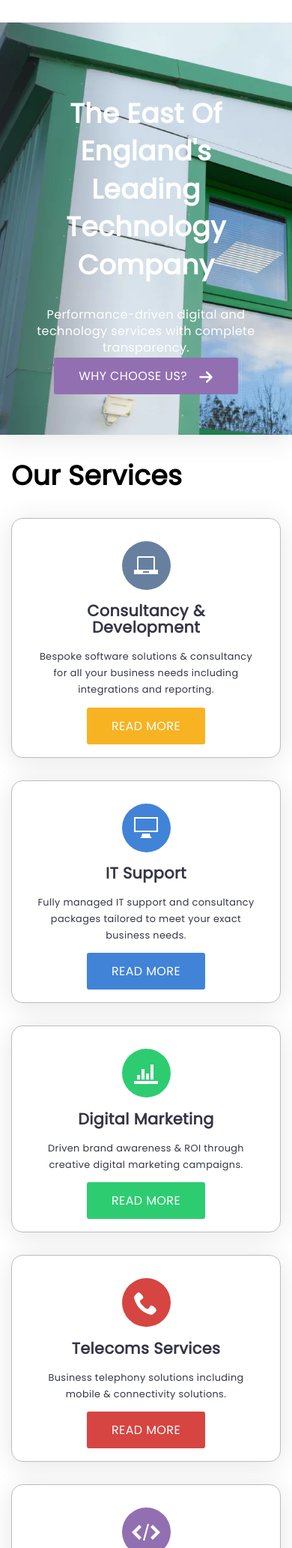
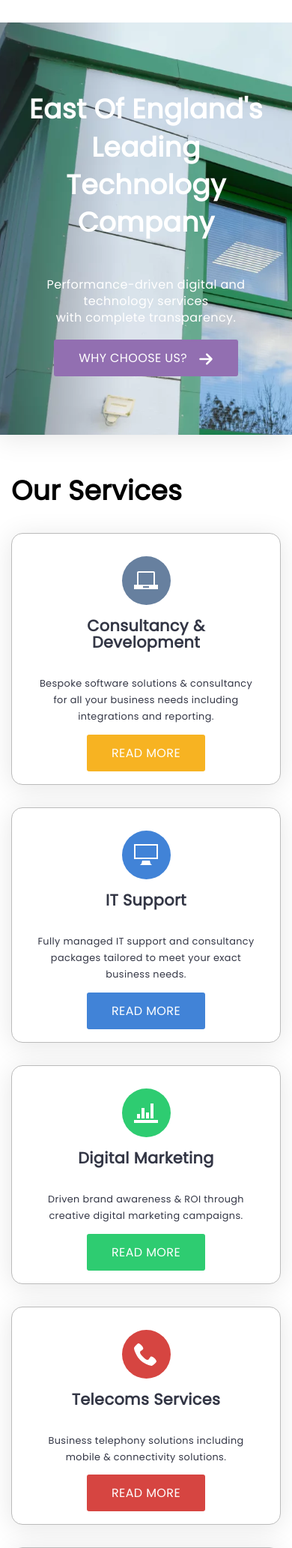
Before and after one commit to Rootytootyfrooty/NetMatters-SCS-Assessment1, a PHP site: page / in a window 390 px wide; the page is wider, and only the part inside the window is pictured. Shown: the part 188-2253 px from the top of that part at 75% size. Run offline with PHP 8.4, Linux system fonts and the light colour scheme.

Commit message:
Services gridbox and layout
I've added more to the our services section's grid, including the view our work buttons. Fiddles with some more of the layout and spacing on the first breakpoint.

```diff
--- a/SCSS/layout/_carousel.scss
+++ b/SCSS/layout/_carousel.scss
@@ -14,6 +14,7 @@
     align-items: center;
     gap: 20px;
     background-image: url("../img/netmattersbuilding.png");
+    background-blend-mode: darken;
     background-size: cover;
     background-repeat: no-repeat;
     background-attachment: inherit;
--- a/SCSS/layout/_services.scss
+++ b/SCSS/layout/_services.scss
@@ -1,3 +1,6 @@
+.vowg1 {
+  grid-area: vowg1;
+}
 .con {
   grid-area: con;
 }
@@ -24,9 +27,10 @@
       .our-services {
         display: grid;
         grid-template-columns: 1fr 1fr;
-        grid-template-rows: repeat(5, 1fr);
+        grid-template-rows: 0.1fr repeat(5, 1fr);
         gap: 20px;
         grid-template-areas:
+        " . vowg1"
         "con con"
         "sup sup"
         "mar mar"
@@ -34,3 +38,27 @@
         "sec tra";
       }
     }
+
+.vow1 {
+  display: none;
+}
+@include sm {
+    .h2up {
+      margin-bottom: 0;
+    }
+    .vow1 {
+      display: inline-block;
+      float: right;
+      h3 {
+        margin-top: 0;
+        margin-bottom: 0;
+        font-size: 2.25rem;
+      }
+    }
+    .vow2 {
+      display: none;
+    }
+    .our-services {
+      padding-bottom: 50px;
+    }
+  }
--- a/SCSS/layout/_welcome.scss
+++ b/SCSS/layout/_welcome.scss
@@ -2,6 +2,8 @@
 .about {
     background-color: $bg-midnight;
     color: white;
+    padding-top: 50px;
+    padding-bottom: 50px;
 }
 .about a {
     color: $bg-white;
@@ -17,7 +19,7 @@
 
 .btn-wel {
     display: flex;
-    justify-content: space-evenly;
+    justify-content: left;
     width: 1fr;
     > a {
         background-color: $wel-black;
@@ -30,6 +32,10 @@
     flex-basis: auto;
     padding-bottom: 2rem;
     font-size: 20px;
+    @include sm {
+        flex-direction: row;
+        justify-content: left;
+    }
 }
 .btn-gg {
     background-color: $gg-blue;
--- a/SCSS/themes/_fonts.scss
+++ b/SCSS/themes/_fonts.scss
@@ -12,6 +12,8 @@
 }
 p {
     line-height: 1.375rem;
+    padding-top: 1rem;
+    padding-bottom: 1rem;
 }
 .quote {
     font-size: 1.5rem;
@@ -19,12 +21,15 @@
 }
 .h2up {
     font-size: 2.25rem;
+    font-weight: 800;
+    font-family: inherit;
+    margin-top: 0;
+}
+.container-header p {
     font-weight: 600;
-    font-family: inherit;
 }
 .inline-title {
     display: inline-block;
-
 }
 .view {
     padding-left: 15px;
--- a/SCSS/themes/_icons.scss
+++ b/SCSS/themes/_icons.scss
@@ -8,6 +8,7 @@
     display: inline-block;
     width: 50px;
     height: 50px;
+    color: $orange;
 }
 
 //multi-use arrow
--- a/SCSS/utility/_containers.scss
+++ b/SCSS/utility/_containers.scss
@@ -7,3 +7,7 @@
         padding-bottom: 13px;
     }
 }
+.main {
+    padding-top: 50px;
+    padding-bottom: 50px;
+}
--- a/index.html
+++ b/index.html
@@ -8,6 +8,12 @@
         <link rel="stylesheet" href="CSS\styles.css">
         <link href="https://fonts.googleapis.com/css?family=Poppins" rel="stylesheet">
     </head>
+    <svg style="display:none;">
+        <symbol id="icon-star" viewBox="0 0 32 32">
+            <path d="M32 12.408l-11.056-1.607-4.944-10.018-4.944 10.018-11.056 1.607 8 7.798-1.889 11.011 9.889-5.199 9.889 5.199-1.889-11.011 8-7.798z"
+           fill="currentColor"/>
+        </symbol>
+    </svg>
     <body>
         <header class="container">
             <div class="container-header">
@@ -29,8 +35,8 @@
         <div class="carousel-1">
             <div class="container hero-img">
                 <div class="container">
-                    <h2 class="h2up">The East Of England's Leading Technology Company</h2>
-                    <p>Performance-driven digital and technology services with complete transparency.</p>
+                    <h2 class="h2up">East Of England's Leading Technology Company</h2>
+                    <p>Performance-driven digital and technology services <br> with complete transparency.</p>
                     <a href="#" class="btn btn-sm--design-purple">
                         Why Choose Us?
                         <img src="img/icons/SVG/arrow-wh.svg" alt="arrow icon" class="arrow" />
@@ -38,8 +44,15 @@
                 </div>
             </div>
         </div>
+        <div class="main">
             <h2 class="container-head h2up">Our Services</h2>
             <div class="container our-services">
+                <div class="vowg1">
+                    <a href="#" class="vow1">
+                        <h3 class="inline-title">View Our Work</h3>
+                        <img src="img/icons/SVG/arrow-bl.svg" alt="arrow icon" class="arrow" />
+                    </a>
+                </div>
                 <div class="services con">
                     <a href="#">
                         <div class="btn-big btn-big--dev-grey">
@@ -114,7 +127,8 @@
                 </div>
             </div>
             <div class="view">
-            <a href="#"><h3 class="inline-title">View Our Work</h3>
+                <a href="#" class="vow2">
+                    <h3 class="inline-title">View Our Work</h3>
                     <img src="img/icons/SVG/arrow-bl.svg" alt="arrow icon" class="arrow" />
                 </a>
             </div>
@@ -211,6 +225,7 @@
                 </a>
             </div>
             <div class="hidden">Carousel 3</div>
+        </div>
         <footer>
             <div class="container">
             <div class="container-logo"><img class="logo" src="img/netmatterslogo2.png" alt="The Netmatters Logo"></div><br>
```
Also changed, not shown: CSS/styles.css. Lines whose indentation alone changed are shown as unchanged.
